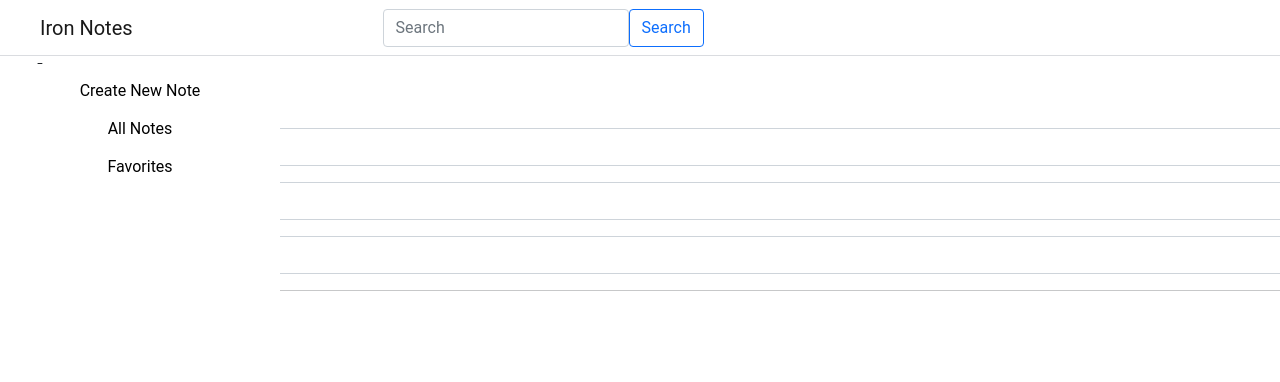
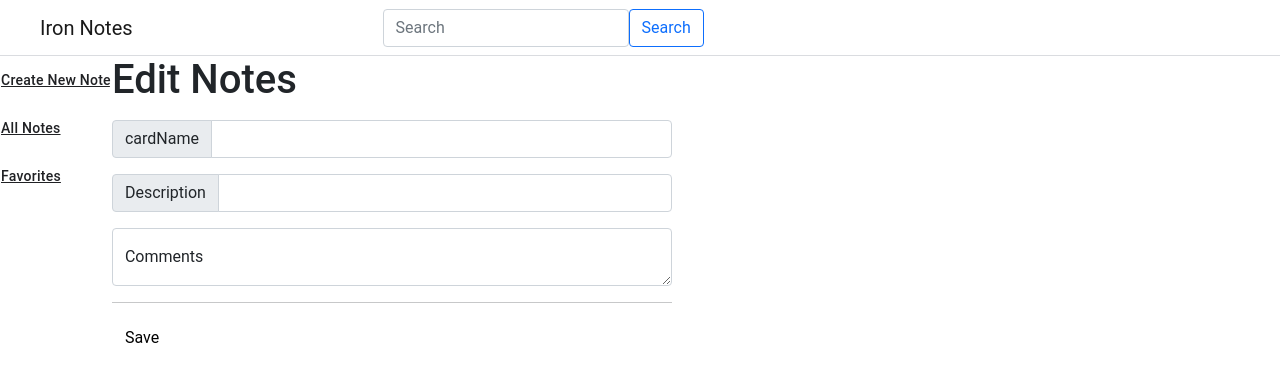
Before and after one commit to CoderVinicius/iron-notes, a React (Create React App) app: page /edit/1 in a window 1280 px wide. Shown: the top 382 px of the page. Built offline with nearby package versions, Linux system fonts and the light colour scheme; no server answers.

Commit message:
GianLucas - InputGlobal

```diff
--- a/src/components/App.css
+++ b/src/components/App.css
@@ -85,3 +85,8 @@ body {
 .card-body{
     text-decoration: none;
 }
+
+
+.input-group{
+  width: 35em;
+}
--- a/src/components/App.js
+++ b/src/components/App.js
@@ -12,16 +12,18 @@ import EditNote from "./EditNote";
 
 function App() {
   return (
-    <div >
+
       <BrowserRouter>
       <Nav/>
+      <div className="d-flex">
       <Sidebar/>
       <Route exact path="/" component={AllCard} />
       <Route exact path="/details/:id" component={CardDetails} />
       <Route path="/edit/:id" component={EditNote}/>
+      </div>
 
       </BrowserRouter>
-      </div>
+
   );
 }
 
--- a/src/components/EditNote.js
+++ b/src/components/EditNote.js
@@ -1,5 +1,6 @@
 import React from "react";
 import axios from "axios";
+import InpuGlobal from "./InputGlobal";
 
 class EditNote extends React.Component {
   state = {
@@ -29,35 +30,53 @@ class EditNote extends React.Component {
     this.setState({ [event.target.name]: event.target.value });
   };
 
-
-
-
   handleSubmit = (event) => {
     let id = this.props.match.params.id;
     event.preventDefault();
 
     axios
-      .put(`https://ironrest.herokuapp.com/IronNote/grupo4/${id}`, this.state)
+      .post(`https://ironrest.herokuapp.com/IronNote/grupo4/${id}`, this.state)
       .then((response) => {
         // console.log(response);
-        this.props.history.push("/")
+        this.props.history.push("/");
       })
       .catch((err) => {
         console.log(err);
       });
   };
 
-
-
-
-
   render() {
 
     return (
       <div>
-        <h1 className="mb-4">Edit Notes</h1>
+        <h1 className="mb-3">Edit Notes</h1>
         <form onSubmit={this.handleSubmit}>
-          <div className="input-group mb-3">
+          <InpuGlobal
+            nameInput="cardName"
+            value={this.state.cardName}
+            name="cardName"
+            Change={this.handleChange}
+          />
+
+          <InpuGlobal
+            nameInput="Description"
+            value={this.state.description}
+            name="description"
+            Change={this.handleChange}
+          />
+
+          <div class="form-floating">
+            <textarea
+              value={this.state.myNote}
+              name="myNote"
+              onChange={this.handleChange}
+              class="form-control"
+              placeholder="Leave a comment here"
+            ></textarea>
+            <label for="floatingTextarea">Comments</label>
+          </div>
+
+          {/* <div className="input-group mb-3">
             <span className="input-group-text" id="inputGroup-sizing-default">
               NameCard
             </span>
@@ -98,7 +117,7 @@ class EditNote extends React.Component {
               aria-label="Sizing example input"
               aria-describedby="inputGroup-sizing-default"
             />
-          </div>
+          </div> */}
 
           {/* <div class="form-floating">
           <textarea
@@ -111,9 +130,10 @@ class EditNote extends React.Component {
           ></textarea>
           <label for="floatingTextarea">Comments</label>
         </div> */}
+
           <hr />
           <button className="btn btn-primary" type="submit">
-            Submit
+            Save
           </button>
         </form>
       </div>
--- /dev/null
+++ b/src/components/InputGlobal.js
@@ -0,0 +1,20 @@
+function InpuGlobal(props) {
+  return (
+    <div className="input-group mb-3">
+      <span className="input-group-text" id="inputGroup-sizing-default">
+        {props.nameInput}
+      </span>
+      <input
+        value={props.value}
+        type="text"
+        name={props.name}
+        onChange={props.Change}
+        className="form-control"
+        aria-label="Sizing example input"
+        aria-describedby="inputGroup-sizing-default"
+      />
+    </div>
+  );
+}
+
+export default InpuGlobal;
--- a/src/components/Sidebar.js
+++ b/src/components/Sidebar.js
@@ -1,22 +1,18 @@
 import React from 'react'
-import {
-    BrowserRouter as Router,
-  } from "react-router-dom";
-  import { Nav, Button } from 'react-bootstrap'
-
+import { NavLink } from 'react-router-dom'
 
 class Sidebar extends React.Component{
 
     render(){
         return(
 
-             <Router>
-                   <Nav class='sidebar' defaultActiveKey="/home" className="flex-column">
-                   <Button class='btn-sidebar' eventKey="/">Create New Note</Button>
-                    <Button class='btn-sidebar' eventKey="/">All Notes</Button>
-                    <Button class='btn-sidebar' eventKey="/">Favorites</Button>
-                    </Nav>
-              </Router>
+             <div>
+                   <div class='sidebar' className="flex-column">
+                   <NavLink activeClassName="active" class='btn-sidebar' to="/">Create New Note</NavLink>
+                    <NavLink activeClassName="active" class='btn-sidebar' to="/">All Notes</NavLink>
+                    <NavLink activeClassName="active" class='btn-sidebar' to="/">Favorites</NavLink>
+                    </div>
+              </div>
         )
     }
 }
```
